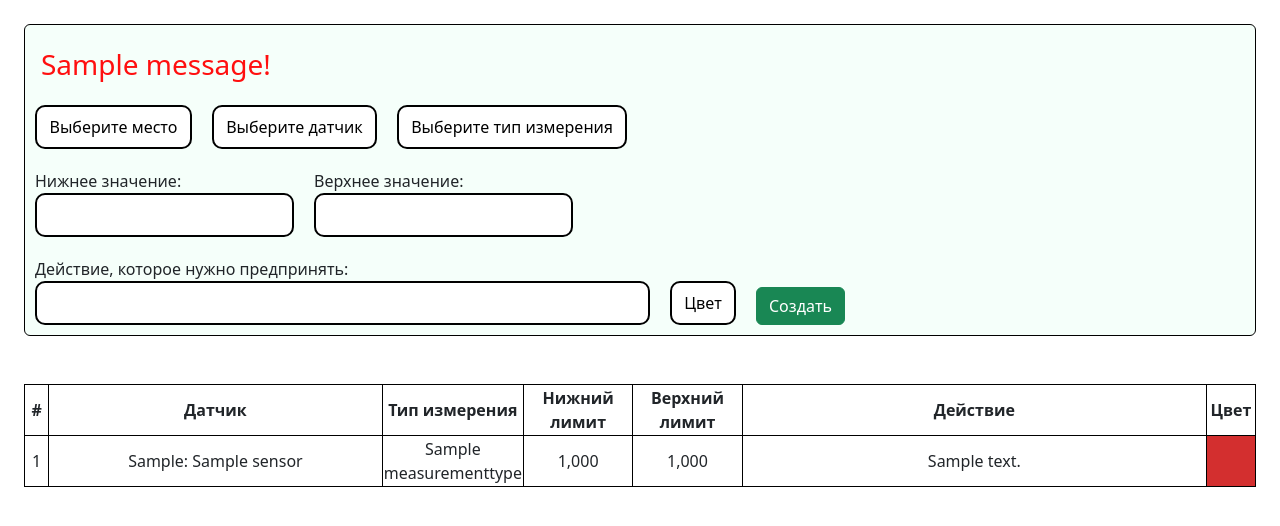
After one commit to hitthebrake/kesene, a Django app: page /monitoring/thresholds/ in a window 1280 px wide. The commit adds this page. Shown: the top 526 px of the page. Run offline with Django 4.2, Linux system fonts and the light colour scheme; tables that the repository leaves empty hold one stand-in row (values such as "Sample post"); one stand-in notice (Sample message) is shown.

Commit message:
thresholds

```diff
--- /dev/null
+++ b/monitoring/templates/monitoring/thresholds_view.html
@@ -0,0 +1,249 @@
+{% extends 'core/base.html' %}
+
+{% block title %}Лимиты{% endblock title %}
+
+{% block stylesheet %}
+    <style>
+        .card {
+            width: 100%;
+            display: flex;
+            background-color: mintcream;
+            border: 1px solid black;
+        }
+
+        .row-line {
+            display: flex;
+            max-width: 100%;
+        }
+
+        .row-item {
+            display: flex;
+            margin: 10px;
+            flex-direction: column;
+            justify-content: end;
+        }
+
+        .custom-select {
+            width: 100%;
+            padding: 8px 12px;
+            border: 2px solid black;
+            border-radius: 10px;
+            font-size: 16px;
+            background-color: white;
+            appearance: none; /* removes default arrow (on most browsers) */
+            -webkit-appearance: none;
+            text-align: center;
+        }
+
+        .custom-input {
+            width: 100%;
+            padding: 8px 12px;
+            border: 2px solid black;
+            border-radius: 10px;
+            font-size: 16px;
+            background-color: white;
+            appearance: none; /* removes default arrow (on most browsers) */
+            -webkit-appearance: none;
+        }
+
+        table {
+            border: 1px solid black;
+            width: 100%;
+        }
+
+        tr {
+            width: 100%;
+        }
+
+        th, td {
+            border: 1px solid black;
+            text-align: center;
+            overflow-x: scroll;
+            scrollbar-width: none;
+
+        }
+
+        .th-1 {
+            width: 2%;
+        }
+
+        .th-2 {
+            width: 28%;
+        }
+
+        .th-3 {
+            width: 9%;
+        }
+
+        .th-4 {
+            width: 9%;
+        }
+
+        .th-5 {
+            width: 9%;
+        }
+
+        .th-6 {
+            width: 39%;
+        }
+
+        .th-7 {
+            width: 4%;
+        }
+    </style>
+{% endblock stylesheet %}
+
+{% block content %}
+
+    <!-- Create new threshold form -->
+    <div class="card mb-5">
+        <form method="post" action="{% url 'monitoring:thresholds' %}">
+            {% csrf_token %}
+            {% if messages %}
+                <div class="row-line mt-2">
+                    {% for message in messages %}
+                        <div class="row-item ms-3">
+                            <p class="m-0 fs-3 text-weight-bold" style="color: #FF0F0F">{{ message }}!</p>
+                        </div>
+                    {% endfor %}
+                </div>
+            {% endif %}
+            <div class="row-line"> {# row-line -> location, sensor, type #}
+                <div class="row-item"> {# location select #}
+                    <select id="locationSelect2" class="custom-select" required>
+                        <option disabled selected>Выберите место</option>
+                        {% for location in location_list %}
+                            <option value="{{ location }}">{{ location }}</option>
+                        {% endfor %}
+                    </select>
+                </div>
+
+                <div class="row-item"> {# sensor name select #}
+                    <select class="custom-select" id="sensorSelect" name="sensor_id" required>
+                        <option disabled selected>Выберите датчик</option>
+                    </select>
+                </div>
+
+                <div class="row-item"> {# type select #}
+                    <select class="custom-select" id="typeSelect" name="type_id" required>
+                        <option disabled selected>Выберите тип измерения</option>
+                    </select>
+                </div>
+            </div>
+
+            <div class="row-line"> {# row-line -> upper and lower limits, color #}
+                <div class="row-item"> {# upper limit #}
+                    <label for="lowerLimit">Нижнее значение:</label>
+                    <input class="custom-input" name="lower_limit" id="lowerLimit" required/>
+                </div>
+
+                <div class="row-item"> {# lower limit #}
+                    <label for="upperLimit">Верхнее значение:</label>
+                    <input class="custom-input" name="upper_limit" id="upperLimit" required/>
+                </div>
+            </div>
+
+            <div class="row-line"> {# row-line -> warning description and submit button#}
+                <div class="row-item w-50"> {# warning description #}
+                    <label for="description">Действие, которое нужно предпринять:</label>
+                    <input type="text" class="custom-input" name="description" maxlength="255" id="description"
+                           required/>
+                </div>
+
+                <div class="row-item"> {# color picker #}
+                    <select class="custom-select" name="color_code" id="colorSelect" required>
+                        <option selected disabled style="background-color: white;">Цвет
+                        </option>
+                        <option value="#D32F2F" style="background-color: #D32F2F"></option>
+                        <option value="#FF5F15" style="background-color: #FF5F15"></option>
+                        <option value="#FFC107" style="background-color: #FFC107"></option>
+                        <option value="#32CD32" style="background-color: #32CD32"></option>
+                        <option value="#00FFFF" style="background-color: #00FFFF"></option>
+                    </select>
+                </div>
+
+                <div class="row-item"> {# button submit #}
+                    <button type="submit" class="btn btn-success">Создать</button>
+                </div>
+            </div>
+        </form>
+    </div>
+    <!-- Existing thresholds -->
+    <table>
+        <thead>
+        <tr>
+            <th class="th-1">#</th>
+            <th class="th-2">Датчик</th>
+            <th class="th-3">Тип измерения</th>
+            <th class="th-4">Нижний лимит</th>
+            <th class="th-5">Верхний лимит</th>
+            <th class="th-6">Действие</th>
+            <th class="th-7">Цвет</th>
+        </tr>
+        </thead>
+        <tbody>
+        {% for threshold in thresholds %}
+            <tr>
+                <td class="th-1">{{ forloop.counter }}</td>
+                <td class="th-2">{{ threshold.sensor__location }}: {{ threshold.sensor__name }}</td>
+                <td class="th-3">{{ threshold.type__label }}</td>
+                <td class="th-4">{{ threshold.lower_limit }}</td>
+                <td class="th-5">{{ threshold.upper_limit }}</td>
+                <td class="th-6">{{ threshold.description }}</td>
+                <td class="th-7" style="background-color: {{ threshold.color }}"></td>
+            </tr>
+        {% endfor %}
+        </tbody>
+    </table>
+    <div>
+
+    </div>
+{% endblock content %}
+
+{% block scripts %}
+    <script>
+        const locationSelect2 = document.getElementById('locationSelect2');
+        const sensorSelect = document.getElementById('sensorSelect');
+        const typeSelect = document.getElementById('typeSelect');
+        locationSelect2.addEventListener('change', function () {
+            const location = this.value;
+            sensorSelect.innerHTML = '<option>Загрузка</option>';
+
+            const fetchApi = `/main/get-sensors/?location=${location}`;
+            fetch(fetchApi)
+                .then(response => response.json())
+                .then(data => {
+                    sensorSelect.innerHTML = ''
+                    data.forEach(sensor => {
+                        const option = document.createElement('option');
+                        option.value = sensor.id;
+                        option.textContent = sensor.name;
+                        sensorSelect.appendChild(option);
+                    });
+                });
+        });
+
+        sensorSelect.addEventListener('change', function () {
+            const sensor_id = this.value;
+            typeSelect.innerHTML = '<option>Загрузка</option>';
+
+            const fetchApi = `/monitoring/get-types/?sensor_id=${sensor_id}`;
+            fetch(fetchApi)
+                .then(response => response.json())
+                .then(data => {
+                    typeSelect.innerHTML = ''
+                    data.forEach(type => {
+                        const option = document.createElement('option');
+                        option.value = type.id;
+                        option.textContent = type.label;
+                        typeSelect.appendChild(option);
+                    });
+                });
+        });
+
+        const colorSelect = document.getElementById('colorSelect');
+        colorSelect.addEventListener('change', function () {
+            colorSelect.style.backgroundColor = this.value;
+        })
+    </script>
+{% endblock scripts %}
--- a/monitoring/urls.py
+++ b/monitoring/urls.py
@@ -3,5 +3,7 @@ from . import views
 app_name = 'monitoring'
 urlpatterns = [
     path('', views.index, name='index'),
+    path('thresholds/', views.thresholds_view, name='thresholds'),
+    path('get-types/', views.get_types, name='get-types'),
 
 ]
--- a/monitoring/views.py
+++ b/monitoring/views.py
@@ -1,9 +1,11 @@
-from django.shortcuts import render
+from django.contrib import messages
+from django.http import JsonResponse
+from django.shortcuts import render, redirect
 from django.contrib.auth.decorators import login_required
 from django.conf import settings
 from django.db import connection
 
-from reports.models import Sensor, Measurement, MeasurementType
+from reports.models import Sensor, Threshold
 
 import time
 import requests
@@ -35,17 +37,38 @@ def index(request):
     end = time.time()
     print('SQL duration:', end - start)
 
+    # Thresholds
+    thresholds = Threshold.objects.select_related('sensor', 'type').values(
+        'id', 'color',
+        'sensor__id', 'type__id',
+        'sensor__name', 'sensor__location',
+        'type__label', 'type__code',
+        'description', 'upper_limit', 'lower_limit'
+    )
+
     # Build values
     values = []
     for sensor in sensors:
         data = {'name': sensor.name, 'location': sensor.location, 'sensor_id': sensor.id, 'data': []}
         for t in sensor.supported_types.all():
-            data['data'].append({
-                'value': latest_values.get((sensor.id, t.id)),
+            value = latest_values.get((sensor.id, t.id))
+            d = {
+                'value': value,
                 'id': t.id,
                 'label': t.label,
                 'code': t.code,
-            })
+                'color' : '#FFFFFF',
+                'description': None,
+            }
+
+            for threshold in thresholds:
+                if threshold['sensor__id'] == sensor.id and threshold['type__id'] == t.id:
+                    if threshold['upper_limit'] >= value >= threshold['lower_limit']:
+                        d['color'] = threshold['color']
+                        d['description'] = threshold['description']
+
+
+            data['data'].append(d)
         values.append(data)
 
     overall_end = time.time()
@@ -54,3 +77,54 @@ def index(request):
     return render(request, 'monitoring/monitoring.html', {
         'values': values,
     })
+
+def check_limits(a, b, c, d):
+    if a >= b or c >= d:
+        return False, 'Неправильные лимиты'
+    if b <= c or d <= a:
+        return True, ''
+    return False, 'Пересечение другими лимитами'
+
+def thresholds_view(request):
+    thresholds = Threshold.objects.select_related('sensor', 'type').values(
+        'id', 'color',
+        'sensor__id', 'type__id',
+        'sensor__name', 'sensor__location',
+        'type__label', 'type__code',
+        'description', 'upper_limit', 'lower_limit'
+    )
+
+    if request.method == 'POST':
+        sensor_id = int(request.POST.get('sensor_id'))
+        type_id = int(request.POST.get('type_id'))
+        color_code = request.POST.get('color_code')
+        lower_limit = float(request.POST.get('lower_limit').replace(',', '.'))
+        upper_limit = float(request.POST.get('upper_limit').replace(',', '.'))
+        description = request.POST.get('description')
+
+        for threshold in thresholds:
+            if threshold['sensor__id'] == sensor_id and threshold['type__id'] == type_id:
+                check, message = check_limits(lower_limit, upper_limit, threshold['lower_limit'], threshold['upper_limit'])
+                if not check:
+                    messages.error(request, message)
+                    return render(request, 'monitoring/thresholds_view.html', {'thresholds': thresholds})
+
+        instance = Threshold(
+            sensor_id=sensor_id,
+            type_id=type_id,
+            color=color_code,
+            lower_limit=lower_limit,
+            upper_limit=upper_limit,
+            description=description
+        )
+        instance.save()
+        return redirect('monitoring:thresholds')
+
+    return render(request, 'monitoring/thresholds_view.html', {'thresholds': thresholds})
+
+@login_required(login_url='authorization:login')
+def get_types(request):
+    sensor_id = request.GET.get('sensor_id')
+    sensor = Sensor.objects.get(id=sensor_id)
+    types = sensor.supported_types.values('id', 'label', 'code')
+    return JsonResponse(list(types), safe=False)
```
Also changed, not shown: core/templates/core/sidebar.html (+8 -2 lines), monitoring/templates/monitoring/monitoring.html (+16 -1 lines), reports/models.py (+11 -2 lines), reports/views.py (+1 -7 lines), reports/migrations/0005_threshold_created_at_alter_threshold_color_and_more.py (added).
